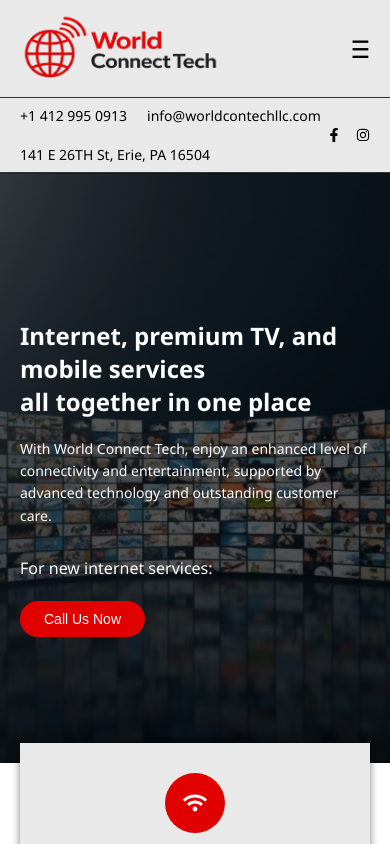
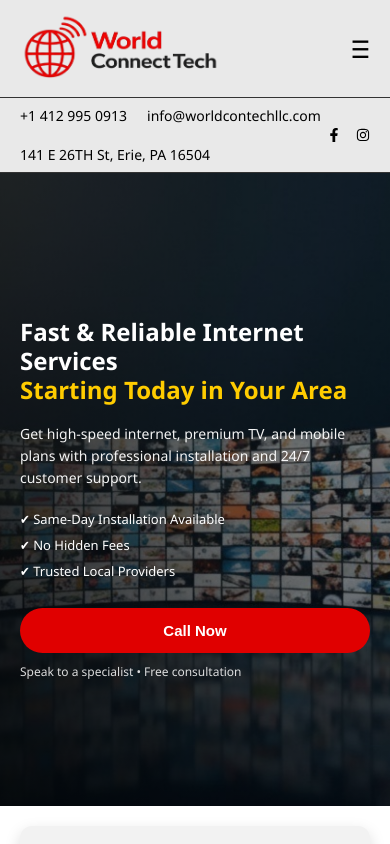
Before and after one commit to shif-aahmed/world-connect-tech, a React (Vite) app: page / in a window 390 px wide. Built offline with nearby package versions, Linux system fonts and the light colour scheme.

Commit message:
first commit

```diff
--- a/src/components/FeaturesSection/FeaturesSection.css
+++ b/src/components/FeaturesSection/FeaturesSection.css
@@ -1,57 +1,56 @@
 .featuresSection {
   width: 100%;
   padding: 60px 20px;
- /* pull it slightly above hero if needed */
   box-sizing: border-box;
-    position: relative;  /* allow z-index */
+  position: relative;
   z-index: 1;
 }
 
 .featuresContainer {
   max-width: 1200px;
   margin: auto;
-  background-color: rgb(233, 233, 233); /* light background */
+  background-color: #f2f2f2;
   display: flex;
   gap: 30px;
   justify-content: space-between;
   flex-wrap: wrap;
   margin-top: -80px;
-  box-shadow: 0 0px 8px rgba(0, 0, 0, 0.5);
-
+  box-shadow: 0 6px 16px rgba(0, 0, 0, 0.15);
+  border-radius: 12px;
+  padding: 20px 10px;
 }
 
 .featureCard {
   background-color: transparent;
-  flex: 1 1 300px; /* responsive width */
+  flex: 1 1 300px;
   text-align: center;
   padding: 30px 20px;
-  border-radius: 10px;
 }
 
 .featureIcon {
-  display: flex;               /* flex to center inside */
-  align-items: center;         /* vertical center */
-  justify-content: center;     /* horizontal center */
-  font-size: 24px;             /* adjust as needed */
+  display: flex;
+  align-items: center;
+  justify-content: center;
+  font-size: 26px;
   color: #ffffff;
   background-color: #e00000;
-  width: 60px;                 /* make circle a bit bigger */
-  height: 60px;
+  width: 64px;
+  height: 64px;
   border-radius: 50%;
-  margin: 0 auto 15px auto;    /* center circle in card */
-  padding: 0;                  /* remove padding */
+  margin: 0 auto 18px auto;
 }
 
 .featureTitle {
-  font-size: 18px;
-  font-weight: bold;
-  margin-bottom: 15px;
+  font-size: 17px;
+  font-weight: 700;
+  margin-bottom: 12px;
+  color: #111;
 }
 
 .featureDesc {
   font-size: 14px;
   line-height: 1.6;
-  color: #555;
+  color: #444;
 }
 
 /* ===================== */
@@ -66,8 +65,11 @@
   .featuresContainer {
     flex-direction: column;
     gap: 20px;
+    margin-top: -40px;
   }
+
   .featureCard {
-  flex: 1 1 170px;
+    flex: 1 1 100%;
+    padding: 25px 15px;
   }
 }
--- a/src/components/FeaturesSection/FeaturesSection.jsx
+++ b/src/components/FeaturesSection/FeaturesSection.jsx
@@ -5,21 +5,21 @@ const FeaturesSection = () => {
   const features = [
     {
       icon: <FaWifi />,
-      title: "BROADBAND",
+      title: "HIGH-SPEED INTERNET",
       description:
-        "Experience unlimited high-speed internet for your entire household and all devices, without any limits or interruptions.",
+        "Fast, reliable broadband for streaming, work, gaming, and smart devices — with stable speeds and no interruptions.",
     },
     {
       icon: <FaTv />,
-      title: "SATELLITE TV",
+      title: "PREMIUM TV CHANNELS",
       description:
-        "Enjoy movies, kids' shows, sports, news, and more! Access over 200 channels with your family and friends.",
+        "Access 200+ channels including sports, movies, news, and kids’ entertainment — all in one simple setup.",
     },
     {
       icon: <FaMobileAlt />,
-      title: "MOBILITY",
+      title: "MOBILE CONNECTIVITY",
       description:
-        "Get a tailored mobile solution from World Connect Tech that keeps you connected and entertained wherever you go.",
+        "Stay connected on the go with flexible mobile plans designed to match your data and usage needs.",
     },
   ];
 
--- a/src/components/HeroBanner/HeroBanner.css
+++ b/src/components/HeroBanner/HeroBanner.css
@@ -10,43 +10,88 @@
 .heroOverlay {
   width: 100%;
   height: 100%;
-    background-color: rgba(0, 0, 0, 0.6);
+  background: linear-gradient(
+    to right,
+    rgba(0, 0, 0, 0.75),
+    rgba(0, 0, 0, 0.4)
+  );
   display: flex;
   align-items: center;
 }
 
 .heroContent {
-    max-width: 600px;
+  max-width: 620px;
   padding: 0 40px;
   color: white;
 }
 
+.heroBadge {
+  display: inline-block;
+  background-color: #ffcc00;
+  color: #000;
+  padding: 6px 14px;
+  font-size: 12px;
+  font-weight: 600;
+  border-radius: 20px;
+  margin-bottom: 16px;
+}
+
 .heroContent h1 {
   font-size: 42px;
-    font-weight: bold;
-    margin-bottom: 20px;
+  font-weight: 700;
+  margin-bottom: 18px;
+  line-height: 1.2;
+}
+
+.heroContent h1 span {
+  color: #ffcc00;
 }
 
 .heroContent p {
   font-size: 16px;
   line-height: 1.6;
-    margin-bottom: 30px;
+  margin-bottom: 20px;
+  opacity: 0.95;
+}
+
+.heroPoints {
+  list-style: none;
+  padding: 0;
+  margin-bottom: 28px;
+}
+
+.heroPoints li {
+  font-size: 14px;
+  margin-bottom: 8px;
+}
+
+.heroCTA {
+  display: flex;
+  flex-direction: column;
+  gap: 10px;
 }
 
 .heroBtn {
-    background-color: #e00000; /* gold */
+  background-color: #e00000;
   color: white;
   border: none;
-    padding: 10px 24px;
-    font-size: 14px;
+  padding: 14px 28px;
+  font-size: 15px;
+  font-weight: 600;
   cursor: pointer;
+  border-radius: 30px;
+  width: fit-content;
   transition: all 0.3s ease;
-    border-radius: 20px;
 }
 
 .heroBtn:hover {
-    background-color: #a50000;
-    color: rgb(255, 255, 255);
+  background-color: #b80000;
+  transform: translateY(-2px);
+}
+
+.heroSubText {
+  font-size: 12px;
+  opacity: 0.85;
 }
 
 /* ========================= */
@@ -55,7 +100,7 @@
 
 @media (max-width: 768px) {
   .hero {
-      height: 70vh;
+    height: 75vh;
   }
 
   .heroContent {
@@ -69,10 +114,19 @@
   .heroContent p {
     font-size: 14px;
   }
+
+  .heroBtn {
+    width: 100%;
+    text-align: center;
+  }
 }
 
 @media (max-width: 480px) {
   .heroContent h1 {
     font-size: 24px;
   }
+
+  .heroPoints li {
+    font-size: 13px;
   }
+}
--- a/src/components/HeroBanner/HeroBanner.jsx
+++ b/src/components/HeroBanner/HeroBanner.jsx
@@ -5,19 +5,32 @@ const HeroBanner = () => {
     <section className="hero">
       <div className="heroOverlay">
         <div className="heroContent">
+
           <h1>
-            Internet, premium TV, and mobile services <br /> all together in one place
+            Fast & Reliable Internet Services <br />
+            <span>Starting Today in Your Area</span>
           </h1>
 
           <p>
-            With World Connect Tech, enjoy an enhanced level of connectivity and entertainment,
-            supported by advanced technology and outstanding customer care.
+            Get high-speed internet, premium TV, and mobile plans with
+            professional installation and 24/7 customer support.
           </p>
-        <div >For new internet services:</div>
-        <br />
-          <a href="tel:+14129950913">
-            <button className="heroBtn">Call Us Now</button>
-          </a>
+
+          <ul className="heroPoints">
+            <li>✔ Same-Day Installation Available</li>
+            <li>✔ No Hidden Fees</li>
+            <li>✔ Trusted Local Providers</li>
+          </ul>
+
+          <div className="heroCTA">
+            <a href="tel:+14129950913">
+              <button className="heroBtn">Call Now</button>
+            </a>
+
+            <span className="heroSubText">
+              Speak to a specialist • Free consultation
+            </span>
+          </div>
         </div>
       </div>
     </section>
--- a/src/components/LiveSportsSection/LiveSportsSection.jsx
+++ b/src/components/LiveSportsSection/LiveSportsSection.jsx
@@ -1,21 +1,24 @@
 import React from "react";
 import "./LiveSportsSection.css";
-import liveSportsImage from "../../assets/livesport.png"; // replace with your image
+import liveSportsImage from "../../assets/livesport.png";
 
 const LiveSportsSection = () => {
   return (
     <section className="liveSportsSection">
       <h2 className="liveSportsHeading">
-        Thrilling live sports and captivating TV shows for you and your loved ones.
+        Stream live sports, premium TV channels, and on-demand entertainment with reliable high-speed internet.
       </h2>
+
       <div className="liveSportsContent">
         <div className="liveSportsText">
           <p>
-            At World Connect Tech, we help you build your perfect package for internet, cable TV, and phone services. Discover top-quality providers in your area through our expert guidance, and reach out to learn about our exclusive offers.
+            World Connect Tech helps you compare and choose the best internet, cable TV, and phone service providers available in your area.
+            Whether you want uninterrupted live sports, family entertainment, or bundled deals at competitive prices, our experts guide you to the right option—fast and hassle-free.
           </p>
         </div>
+
         <div className="liveSportsImage">
-          <img src={liveSportsImage} alt="Live Sports" />
+          <img src={liveSportsImage} alt="Live Sports Streaming and TV Services" />
         </div>
       </div>
     </section>
--- a/src/components/PackagesSection/PackagesSection.jsx
+++ b/src/components/PackagesSection/PackagesSection.jsx
@@ -53,8 +53,7 @@ const PackagesSection = () => {
   const singlePlayInternet = [
     {
       title: "1 Gbps",
-      price: "$70",
-      period: "/mo",
+
       features: [],
       footer: [
         "With ABP & paperless bill",
@@ -65,15 +64,13 @@ const PackagesSection = () => {
     },
     {
       title: "500 Mbps",
-      price: "$60",
-      period: "/mo",
+
       features: [],
       footer: ["With ABP & paperless bill", "Gateway included", "1-year price lock"],
     },
     {
       title: "300 Mbps",
-      price: "$40",
-      period: "/mo",
+
       features: [],
       footer: ["With ABP & paperless bill", "Gateway included", "1-year price lock"],
     },
@@ -121,8 +118,7 @@ const PackagesSection = () => {
   const singlePlayMobile = [
     {
       title: "Unlimited Max",
-      price: "$55",
-      period: "/mo",
+
       features: [],
       footer: [
         "2 lines – $80/mo",
@@ -136,8 +132,7 @@ const PackagesSection = () => {
     },
     {
       title: "Unlimited",
-      price: "$45",
-      period: "/mo",
+
       features: [],
       footer: [
         "2 lines – $60/mo",
@@ -151,8 +146,7 @@ const PackagesSection = () => {
     },
     {
       title: "5 Gbps",
-      price: "$25",
-      period: "/mo",
+
       features: [],
       footer: [
         "5GB premium data",
@@ -163,8 +157,7 @@ const PackagesSection = () => {
     },
     {
       title: "1 Gbps",
-      price: "$15",
-      period: "/mo",
+
       features: [],
       footer: [
         "1GB premium data",
@@ -178,22 +171,19 @@ const PackagesSection = () => {
   const doublePlayInternetMobile = [
     {
       title: "1 Gbps / 2 Gbps*",
-      price: "$105",
-      period: "/mo",
+
       features: ["Ultra-fast speed", "Ultra-connected homes", "Great for multiple devices"],
       footer: ["1-year price lock", "Gateway included"],
     },
     {
       title: "500 Mbps",
-      price: "$85",
-      period: "/mo",
+
       features: ["Streaming 4K UHD", "Multiplayer gaming", "Remote work & school"],
       footer: ["1-year price lock", "Gateway included"],
     },
     {
       title: "300 Mbps",
-      price: "$75",
-      period: "/mo",
+
       features: ["Streaming", "Gaming", "Downloading large files"],
       footer: ["1-year price lock", "Gateway included"],
     },
@@ -202,22 +192,19 @@ const PackagesSection = () => {
   const doublePlayInternetTV = [
     {
       title: "1 Gbps / 2 Gbps*",
-      price: "$95",
-      period: "/mo",
+
       features: ["Ultra-fast speed", "Ultra-connected homes", "Great for multiple devices"],
       footer: ["1-year price lock", "Gateway included"],
     },
     {
       title: "500 Mbps",
-      price: "$75",
-      period: "/mo",
+
       features: ["Streaming 4K UHD", "Multiplayer gaming", "Remote work & school"],
       footer: ["1-year price lock", "Gateway included"],
     },
     {
       title: "300 Mbps",
-      price: "$65",
-      period: "/mo",
+
       features: ["Streaming", "Gaming", "Downloading large files"],
       footer: ["1-year price lock", "Gateway included"],
     },
@@ -226,8 +213,7 @@ const PackagesSection = () => {
   const triplePlayCards = [
     {
       title: "1 Gbps / 2 Gbps*",
-      price: "$130",
-      period: "/mo",
+
       features: ["Ultra-fast speed", "Ultra-connected homes", "Great for multiple devices",],
       footer: [
         "1-year price lock",
@@ -236,8 +222,7 @@ const PackagesSection = () => {
     },
     {
       title: "500 Mbps",
-      price: "$110",
-      period: "/mo",
+
       features: ["Streaming 4K UHD", "Multiplayer gaming", "Remote work & school",],
       footer: [
         "1-year price lock",
@@ -246,8 +231,7 @@ const PackagesSection = () => {
     },
     {
       title: "300 Mbps",
-      price: "$100",
-      period: "/mo",
+
       features: ["Streaming", "Gaming", "Downloading large files",],
       footer: [
         "1-year price lock",
```
Lines whose indentation alone changed are shown as unchanged.
